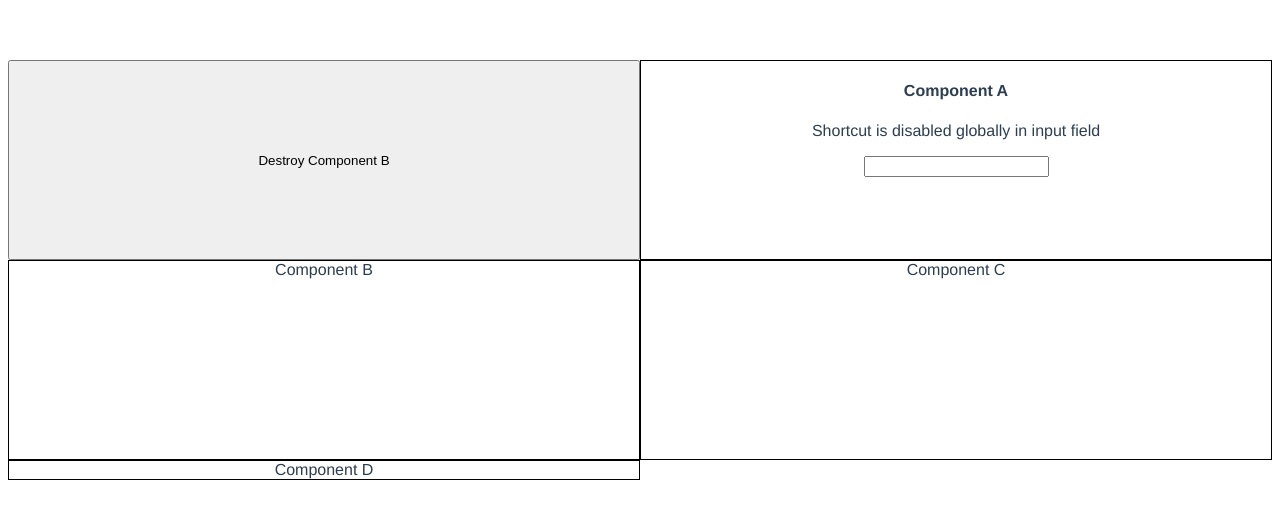
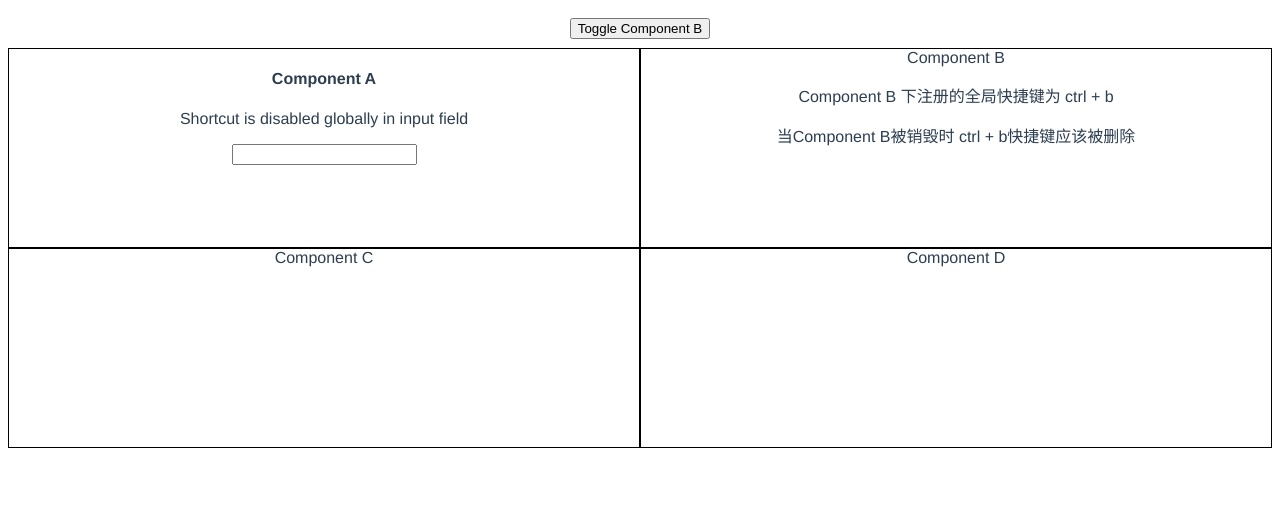
Before and after one commit to Graxi/vue2-shortcut, a Vue app: page / in a window 1280 px wide. Shown: the top 518 px of the page. Built offline with nearby package versions, Linux system fonts and the light colour scheme.

Commit message:
wip: remove event listeners

```diff
--- a/src/App.vue
+++ b/src/App.vue
@@ -23,6 +23,5 @@ export default class App extends Vue {}
   -moz-osx-font-smoothing: grayscale;
   text-align: center;
   color: #2c3e50;
-  margin-top: 60px;
 }
 </style>
--- a/src/components/ComponentB.vue
+++ b/src/components/ComponentB.vue
@@ -1,5 +1,9 @@
 <template>
-  <div class='component' v-shortcut-scope="'b'">Component B</div>
+  <div class='component' v-shortcut-scope="'b'">
+    Component B
+    <p>Component B 下注册的全局快捷键为 ctrl + b</p>
+    <p>当Component B被销毁时 ctrl + b快捷键应该被删除</p>
+  </div>
 </template>
 
 <script lang='ts'>
@@ -9,7 +13,14 @@
   export default class ComponentB extends Vue {
     mounted() {
       console.log('mounted B')
-      Vue.test(this);
+      Vue.createShortcuts(this, [
+        {
+          keyGroup: [['ctrl', 'b']],
+          eventHandler: () => {
+            console.log('pressing ctrl + b in global scope');
+          }
+        }
+      ])
     }
 
     beforeDestroy() {
--- a/src/components/Playground.vue
+++ b/src/components/Playground.vue
@@ -1,6 +1,10 @@
 <template>
+  <div>
+    <div id='toolbar'>
+      <button @click="toggleComponentB">Toggle Component B</button>
+    </div>
+
     <div class='container'>
-    <button @click="() => displayComponentB = false">Destroy Component B</button>
       <div class='component' v-shortcut-scope="'a'">
         <h4>Component A</h4>
         <p>
@@ -10,9 +14,10 @@
           <input type='text' />
         </p>
       </div>
-    <ComponentB v-if="displayComponentB"/>
+      <ComponentB v-if="loadComponentB"/>
       <div class='component' v-shortcut-scope="'c'">Component C</div>
       <div class='component' v-shortcut-scope="'d'">Component D</div>
+    </div>
   </div>
 </template>
 
@@ -27,10 +32,15 @@
   })
 
   export default class Playground extends Vue {
-    displayComponentB: boolean = true;
+    loadComponentB: boolean = true;
+
+    toggleComponentB() {
+      const loadComponentB = this.loadComponentB;
+      this.loadComponentB = !loadComponentB;
+    }
 
     mounted() {
-      Vue.createShortcuts([
+      Vue.createShortcuts(this, [
         {
           keyGroup: [['ctrl', 'c']],
           scope: ['a'],
@@ -62,4 +72,11 @@
   .component {
     border: 1px solid black;
   }
+
+  #toolbar {
+    display: flex;
+    align-items: center;
+    justify-content: center;
+    height: 40px;
+  }
 </style>
--- a/src/shortcut.ts
+++ b/src/shortcut.ts
@@ -138,7 +138,19 @@ export default {
     });
 
     // create a global method to register shortcuts
-    Vue.createShortcuts = (shortcuts: CreateShortcutParams[]) => {
+    Vue.createShortcuts = (template: any, shortcuts: CreateShortcutParams[]) => {
+      let _isBeingDestroyed = false;
+
+      Object.defineProperty(template, '_isBeingDestroyed', {
+        get() {
+          return _isBeingDestroyed;
+        },
+        set(newVal) {
+          _isBeingDestroyed = newVal;
+          // unregister events
+        },
+      });
+
       shortcuts.forEach((shortcut: CreateShortcutParams) => {
         const { scope, keyGroup, eventHandler } = shortcut;
         if (!scope) {
@@ -169,18 +181,8 @@ export default {
       })
     };
 
-    let _isBeingDestroyed = false;
-    Vue.test = (template: any) => {
-      Object.defineProperty(template, '_isBeingDestroyed', {
-        get() {
-          return _isBeingDestroyed;
-        },
-        set(newValue) {
-          _isBeingDestroyed = newValue;
-          console.log('_isBeingDestroyed', _isBeingDestroyed);
-          // unregister events here
-        }
-      })
-    }
+
+
+
   },
 };
--- a/src/v-shortcut.d.ts
+++ b/src/v-shortcut.d.ts
@@ -3,6 +3,6 @@ import { CreateShortcutParams } from './shortcut';
 
 declare module 'vue/types/vue' {
   interface VueConstructor {
-    createShortcuts: (shortcuts: CreateShortcutParams[]) => void;
+    createShortcuts: (template: Vue, shortcuts: CreateShortcutParams[]) => void;
   }
 }
```
Lines whose indentation alone changed are shown as unchanged.
